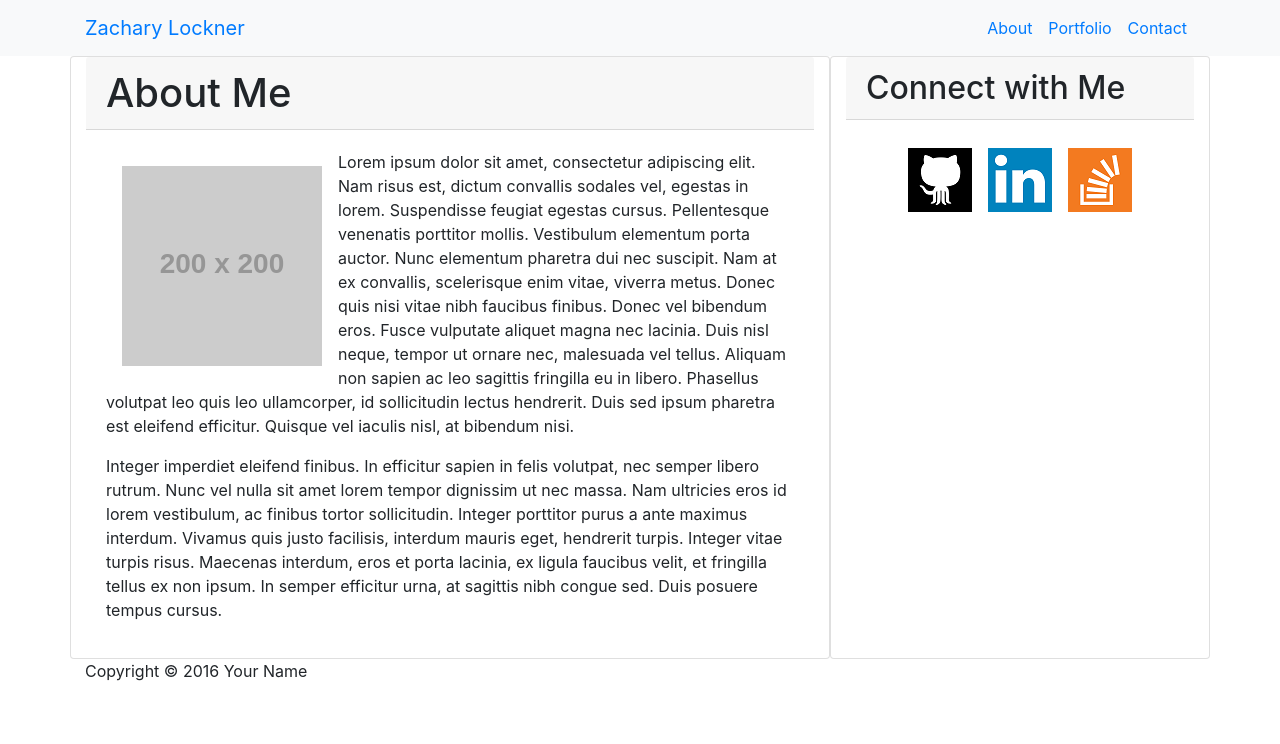
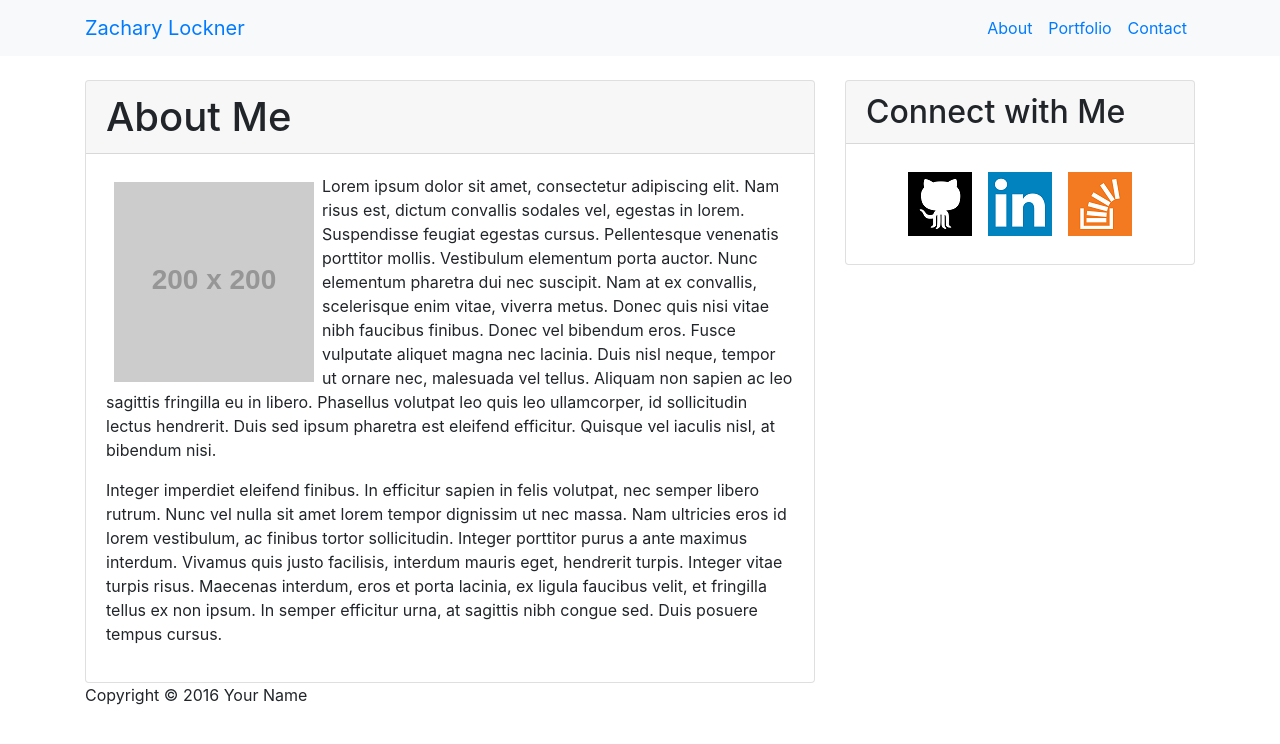
Before and after one commit to Lockn008/Bootstrap-Portfolio, a plain HTML site: page index.html in a window 1280 px wide. Drawn offline with nearby package versions, Linux system fonts and the light colour scheme; placeholder pictures from the web are drawn by us.

Commit message:
fixed some formatting issues

```diff
--- a/index.html
+++ b/index.html
@@ -5,7 +5,7 @@
   <meta charset="UTF-8">
   <title>About | Zachary Lockner</title>
   <link rel="stylesheet" href="https://maxcdn.bootstrapcdn.com/bootstrap/4.0.0-beta.2/css/bootstrap.min.css" integrity="sha384-PsH8R72JQ3SOdhVi3uxftmaW6Vc51MKb0q5P2rRUpPvrszuE4W1povHYgTpBfshb" crossorigin="anonymous">
-  <link rel="stylesheet" type="text/css" href="assets/style.css">
+<!--   <link rel="stylesheet" type="text/css" href="assets/style.css"> -->
 </head>
 
 <body>
@@ -21,24 +21,27 @@
     </div>
   </header>
 
-  <div class="container">
+  <div class="container mt-4">
     <div class="row">
-      <section class="col-md-8 card">
-        <h1 class="card-header">About Me</h1>
+
+      <div class="col-md-8">
+        <div class="card">
+          <h1 class="card-header">About Me</h1>
 
           <div class="card-body">
-            <img src="http://via.placeholder.com/200x200" class="float-left p-3" alt="Your Name">
+            <img src="http://via.placeholder.com/200x200" class="float-left p-2" alt="Your Name">
 
             <p>Lorem ipsum dolor sit amet, consectetur adipiscing elit. Nam risus est, dictum convallis sodales vel, egestas in lorem. Suspendisse feugiat egestas cursus. Pellentesque venenatis porttitor mollis. Vestibulum elementum porta auctor. Nunc elementum pharetra dui nec suscipit. Nam at ex convallis, scelerisque enim vitae, viverra metus. Donec quis nisi vitae nibh faucibus finibus. Donec vel bibendum eros. Fusce vulputate aliquet magna nec lacinia. Duis nisl neque, tempor ut ornare nec, malesuada vel tellus. Aliquam non sapien ac leo sagittis fringilla eu in libero. Phasellus volutpat leo quis leo ullamcorper, id sollicitudin lectus hendrerit. Duis sed ipsum pharetra est eleifend efficitur. Quisque vel iaculis nisl, at bibendum nisi.</p>
 
             <p>Integer imperdiet eleifend finibus. In efficitur sapien in felis volutpat, nec semper libero rutrum. Nunc vel nulla sit amet lorem tempor dignissim ut nec massa. Nam ultricies eros id lorem vestibulum, ac finibus tortor sollicitudin. Integer porttitor purus a ante maximus interdum. Vivamus quis justo facilisis, interdum mauris eget, hendrerit turpis. Integer vitae turpis risus. Maecenas interdum, eros et porta lacinia, ex ligula faucibus velit, et fringilla tellus ex non ipsum. In semper efficitur urna, at sagittis nibh congue sed. Duis posuere tempus cursus.</p>
           </div>
+        </div>
+      </div>
 
-      </section>
-
-      <section class="col-md-4 card">
-        <div id="connect">
-          <h2 class= "card-header">Connect with Me</h2>
+      <div class="col-md-4">
+        <div class="card">
+          <div id="connect">
+            <h2 class= "card-header">Connect with Me</h2>
             <div class="card-body">
               <div class="row justify-content-center">
                 <a href="#"><img src="assets/github-64.png" class="col-xs-4 align-center p-2" alt="GitHub" class="" /></a>
@@ -46,16 +49,22 @@
                 <a href="#"><img src="assets/stackoverflow-64.png" class="col-xs-4 align-center p-2" alt="Stack Overflow" class="" /></a>
               </div>
             </div>
+          </div>
         </div>
-      </section>
+      </div>
+
     </div>
   </div>
 
-  <footer class="footer row-align-items-bottom">
+  <footer class="footer">
     <div class="container">
       Copyright &copy; 2016 Your Name
     </div>
   </footer>
+
+<script src="https://code.jquery.com/jquery-3.2.1.slim.min.js" integrity="sha384-KJ3o2DKtIkvYIK3UENzmM7KCkRr/rE9/Qpg6aAZGJwFDMVNA/GpGFF93hXpG5KkN" crossorigin="anonymous"></script>
+<script src="https://cdnjs.cloudflare.com/ajax/libs/popper.js/1.12.9/umd/popper.min.js" integrity="sha384-ApNbgh9B+Y1QKtv3Rn7W3mgPxhU9K/ScQsAP7hUibX39j7fakFPskvXusvfa0b4Q" crossorigin="anonymous"></script>
+<script src="https://maxcdn.bootstrapcdn.com/bootstrap/4.0.0/js/bootstrap.min.js" integrity="sha384-JZR6Spejh4U02d8jOt6vLEHfe/JQGiRRSQQxSfFWpi1MquVdAyjUar5+76PVCmYl" crossorigin="anonymous"></script>
 </body>
 
 </html>
```
